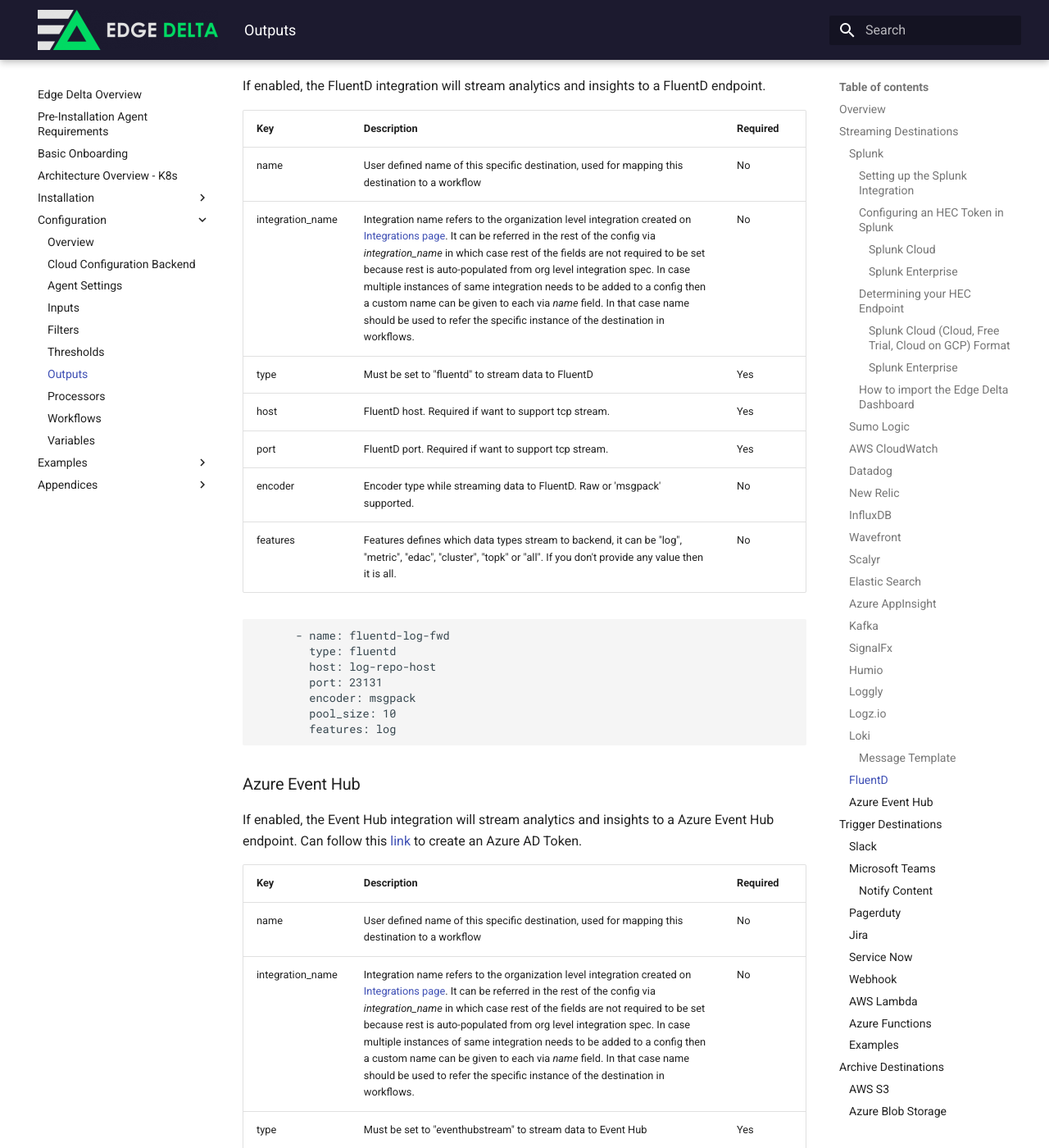
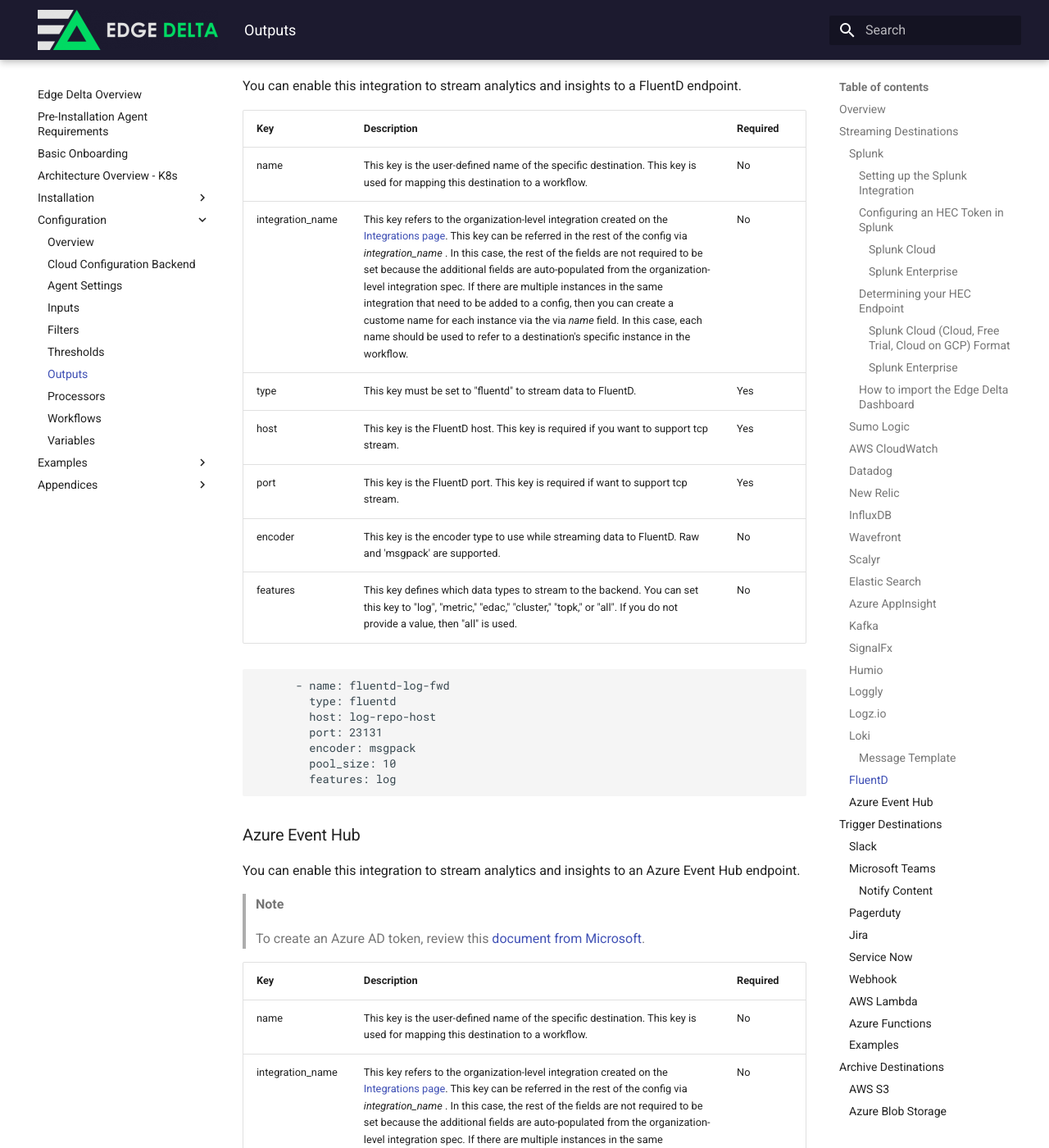
Before and after one commit to edgedelta/docs, an MkDocs documentation site: the page built from docs/configuration/outputs.md, in a window 1280 px wide and 1400 px high, scrolled down 20330 px. Shown: the whole window at 82% size. Built offline with MkDocs 1.6.1 and Material for MkDocs 9.7.7, drawn with Linux system fonts in a browser that asks for light colours; some of the changed text lies outside the part shown.

Commit message:
Create outputs.md
Updating for style and clarity

````diff
--- a/docs/configuration/outputs.md
+++ b/docs/configuration/outputs.md
@@ -551,7 +551,7 @@ You can enable this integration to stream analytics and insights to a Loki endpo
 | user | This key is the username for Loki. | Yes |
 | custom\_tags | This key is the user-defined key-values that are streamed to Loki for every request. | No |
 | message\_template | This key customizes the message content. This key supports templating. | No |
-| features | This key defines which data types to stream to the Loki backend, You can set this key to "log," "edac," or "cluster." | No |
+| features | This key defines which data types to stream to the Loki backend. You can set this key to "log," "edac," or "cluster." | No |
 
 #### **Message Template**
 
@@ -611,17 +611,17 @@ Review the following avaialble template fields:
 
 ### FluentD
 
-If enabled, the FluentD integration will stream analytics and insights to a FluentD endpoint.
+You can enable this integration to stream analytics and insights to a FluentD endpoint.
 
 | Key | Description | Required |
 | :--- | :--- | :--- |
-| name | User defined name of this specific destination, used for mapping this destination to a workflow | No |
-| integration\_name | Integration name refers to the organization level integration created on [Integrations page](https://admin.edgedelta.com/integrations). It can be referred in the rest of the config via _integration\_name_ in which case rest of the fields are not required to be set because rest is auto-populated from org level integration spec. In case multiple instances of same integration needs to be added to a config then a custom name can be given to each via _name_ field. In that case name should be used to refer the specific instance of the destination in workflows.  | No |
-| type | Must be set to "fluentd" to stream data to FluentD | Yes |
-| host | FluentD host. Required if want to support tcp stream. | Yes |
-| port | FluentD port. Required if want to support tcp stream. | Yes |
-| encoder | Encoder type while streaming data to FluentD. Raw or 'msgpack' supported. | No |
-| features | Features defines which data types stream to backend, it can be "log", "metric", "edac", "cluster", "topk" or "all". If you don't provide any value then it is all. | No |
+| name | This key is the user-defined name of the specific destination. This key is used for mapping this destination to a workflow. | No |
+| integration\_name | This key refers to the organization-level integration created on the [Integrations page](https://admin.edgedelta.com/integrations). This key can be referred in the rest of the config via _integration\_name_ . In this case, the rest of the fields are not required to be set because the additional fields are auto-populated from the organization-level integration spec. If there are multiple instances in the same integration that need to be added to a config, then you can create a custome name for each instance via the via _name_ field. In this case, each name should be used to refer to a destination's specific instance in the workflow. | No |
+| type | This key must be set to "fluentd" to stream data to FluentD. | Yes |
+| host | This key is the FluentD host. This key is required if you want to support tcp stream. | Yes |
+| port | This key is the FluentD port. This key is required if want to support tcp stream. | Yes |
+| encoder | This key is the encoder type to use while streaming data to FluentD. Raw and 'msgpack' are supported. | No |
+| features | This key defines which data types to stream to the backend. You can set this key to "log", "metric," "edac," "cluster," "topk," or "all". If you do not provide a value, then "all" is used. | No |
 
 ```yaml
       - name: fluentd-log-fwd
@@ -635,16 +635,20 @@ If enabled, the FluentD integration will stream analytics and insights to a Flue
 
 ### Azure Event Hub
 
-If enabled, the Event Hub integration will stream analytics and insights to a Azure Event Hub endpoint. Can follow this [link](https://docs.microsoft.com/en-us/rest/api/eventhub/get-azure-active-directory-token) to create an Azure AD Token.
+You can enable this integration to stream analytics and insights to an Azure Event Hub endpoint.
+
+> **Note**
+>
+> To create an Azure AD token, review this [document from Microsoft](https://docs.microsoft.com/en-us/rest/api/eventhub/get-azure-active-directory-token).
 
 | Key | Description | Required |
 | :--- | :--- | :--- |
-| name | User defined name of this specific destination, used for mapping this destination to a workflow | No |
-| integration\_name | Integration name refers to the organization level integration created on [Integrations page](https://admin.edgedelta.com/integrations). It can be referred in the rest of the config via _integration\_name_ in which case rest of the fields are not required to be set because rest is auto-populated from org level integration spec. In case multiple instances of same integration needs to be added to a config then a custom name can be given to each via _name_ field. In that case name should be used to refer the specific instance of the destination in workflows.  | No |
-| type | Must be set to "eventhubstream" to stream data to Event Hub | Yes |
-| endpoint | Event Hub endpoint. | Yes |
-| token | Azure AD token. | Yes |
-| features | Features defines which data types stream to backend, it can be "log", "metric", "edac", "cluster", "topk", "alert" or "all". If you don't provide any value then it is all. | No |
+| name | This key is the user-defined name of the specific destination. This key is used for mapping this destination to a workflow. | No |
+| integration\_name | This key refers to the organization-level integration created on the [Integrations page](https://admin.edgedelta.com/integrations). This key can be referred in the rest of the config via _integration\_name_ . In this case, the rest of the fields are not required to be set because the additional fields are auto-populated from the organization-level integration spec. If there are multiple instances in the same integration that need to be added to a config, then you can create a custome name for each instance via the via _name_ field. In this case, each name should be used to refer to a destination's specific instance in the workflow. | No |
+| type | This key must be set to "eventhubstream" to stream data to Azure Event Hub. | Yes |
+| endpoint | This key is the Event Hub endpoint. | Yes |
+| token | This key is the Azure AD token. | Yes |
+| features | This key defines which data types to stream to the  backend, You can set this key to "log," "metric," "edac," "cluster," "topk," "alert," or "all". If you do not provide a value, then "all" is used. | No |
 
 ```yaml
       - name: eventhub-stream
````
